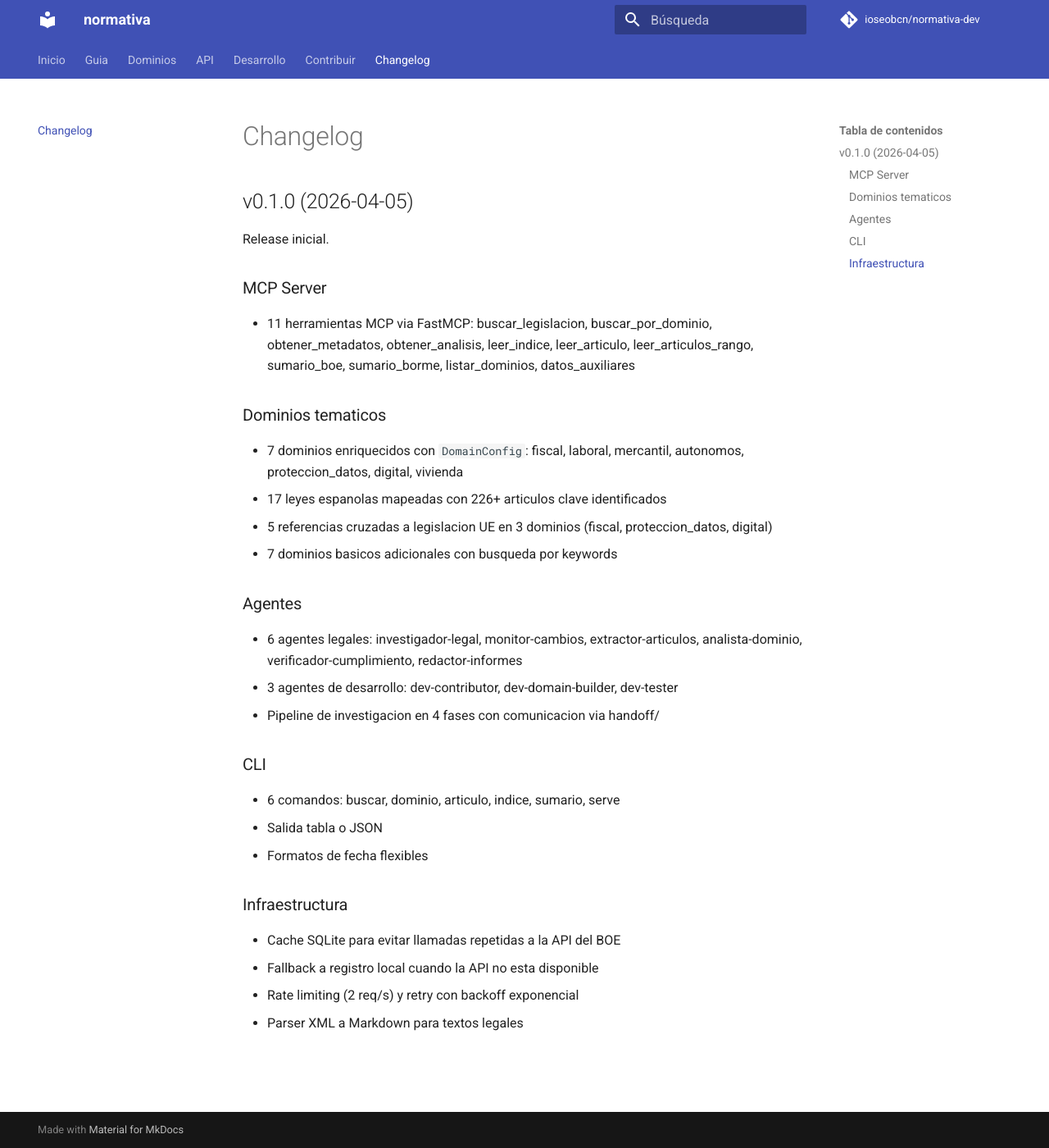
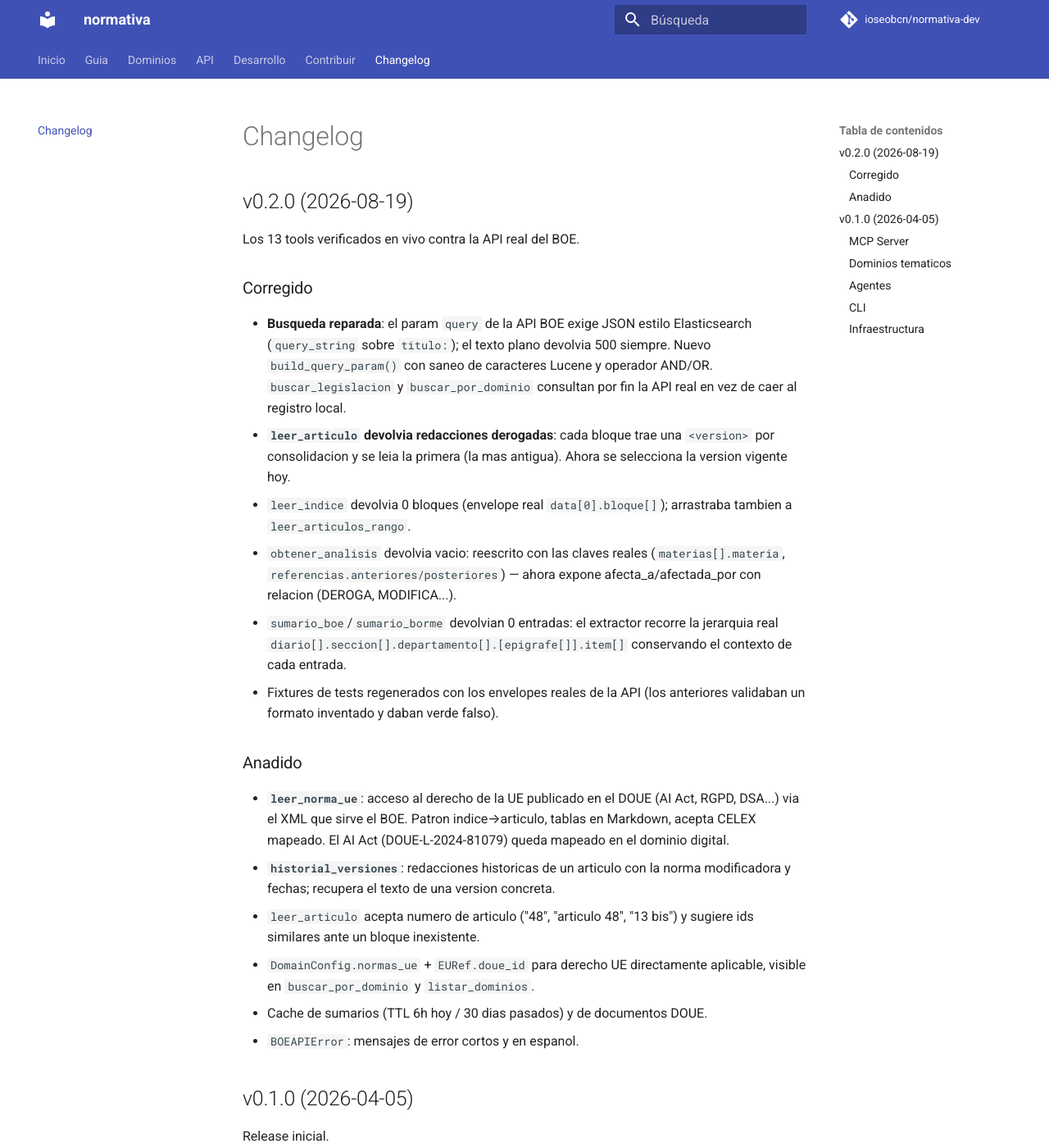
Before and after one commit to ioseobcn/normativa-dev, an MkDocs documentation site: the page built from docs/changelog.md, in a window 1280 px wide and 1400 px high. Shown: the whole window at 82% size. Built offline with MkDocs 1.6.1 and Material for MkDocs 9.7.7, drawn with Linux system fonts in a browser that asks for light colours; comment, search, counter and statistics services are not loaded.

Commit message:
release: v0.2.0
Co-Authored-By: Claude Fable 5 <noreply@anthropic.com>

```diff
--- a/docs/changelog.md
+++ b/docs/changelog.md
@@ -1,4 +1,44 @@
 # Changelog
+
+## v0.2.0 (2026-08-19)
+
+Los 13 tools verificados en vivo contra la API real del BOE.
+
+### Corregido
+
+- **Busqueda reparada**: el param `query` de la API BOE exige JSON estilo
+  Elasticsearch (`query_string` sobre `titulo:`); el texto plano devolvia
+  500 siempre. Nuevo `build_query_param()` con saneo de caracteres Lucene
+  y operador AND/OR. `buscar_legislacion` y `buscar_por_dominio` consultan
+  por fin la API real en vez de caer al registro local.
+- **`leer_articulo` devolvia redacciones derogadas**: cada bloque trae una
+  `<version>` por consolidacion y se leia la primera (la mas antigua).
+  Ahora se selecciona la version vigente hoy.
+- `leer_indice` devolvia 0 bloques (envelope real `data[0].bloque[]`);
+  arrastraba tambien a `leer_articulos_rango`.
+- `obtener_analisis` devolvia vacio: reescrito con las claves reales
+  (`materias[].materia`, `referencias.anteriores/posteriores`) —
+  ahora expone afecta_a/afectada_por con relacion (DEROGA, MODIFICA...).
+- `sumario_boe`/`sumario_borme` devolvian 0 entradas: el extractor recorre
+  la jerarquia real `diario[].seccion[].departamento[].[epigrafe[]].item[]`
+  conservando el contexto de cada entrada.
+- Fixtures de tests regenerados con los envelopes reales de la API (los
+  anteriores validaban un formato inventado y daban verde falso).
+
+### Anadido
+
+- **`leer_norma_ue`**: acceso al derecho de la UE publicado en el DOUE
+  (AI Act, RGPD, DSA...) via el XML que sirve el BOE. Patron
+  indice→articulo, tablas en Markdown, acepta CELEX mapeado. El AI Act
+  (DOUE-L-2024-81079) queda mapeado en el dominio digital.
+- **`historial_versiones`**: redacciones historicas de un articulo con la
+  norma modificadora y fechas; recupera el texto de una version concreta.
+- `leer_articulo` acepta numero de articulo ("48", "articulo 48",
+  "13 bis") y sugiere ids similares ante un bloque inexistente.
+- `DomainConfig.normas_ue` + `EURef.doue_id` para derecho UE directamente
+  aplicable, visible en `buscar_por_dominio` y `listar_dominios`.
+- Cache de sumarios (TTL 6h hoy / 30 dias pasados) y de documentos DOUE.
+- `BOEAPIError`: mensajes de error cortos y en espanol.
 
 ## v0.1.0 (2026-04-05)
 
--- a/pyproject.toml
+++ b/pyproject.toml
@@ -1,6 +1,6 @@
 [project]
 name = "normativa"
-version = "0.1.0"
+version = "0.2.0"
 description = "Legislacion espanola consolidada con dominios tematicos — MCP Server + CLI"
 readme = "README.md"
 license = "MIT"
--- a/src/normativa/__init__.py
+++ b/src/normativa/__init__.py
@@ -1,3 +1,3 @@
 """normativa — Legislacion espanola consolidada con dominios tematicos."""
 
-__version__ = "0.1.0"
+__version__ = "0.2.0"
```
Also changed, not shown: 1 other file.
